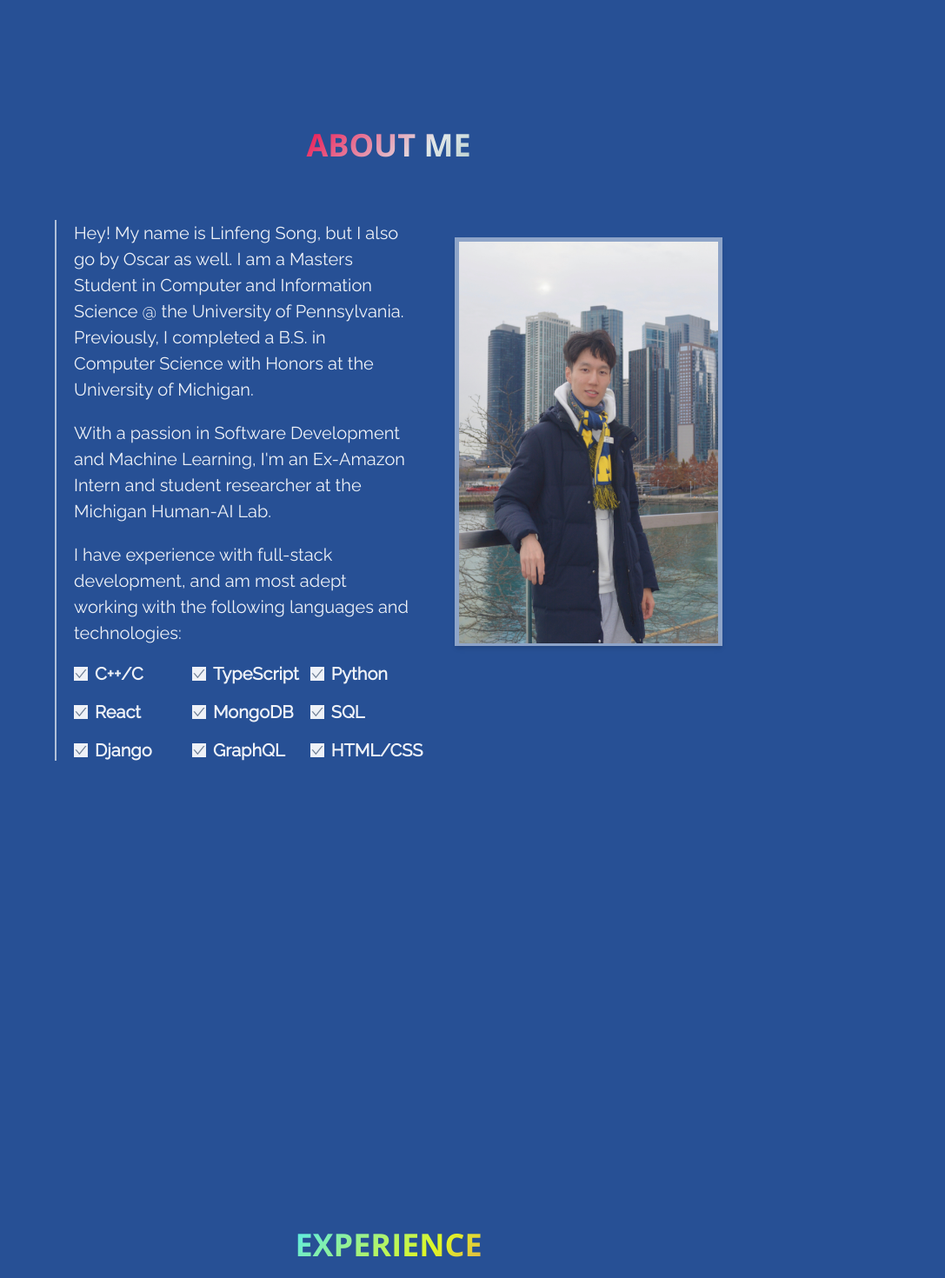
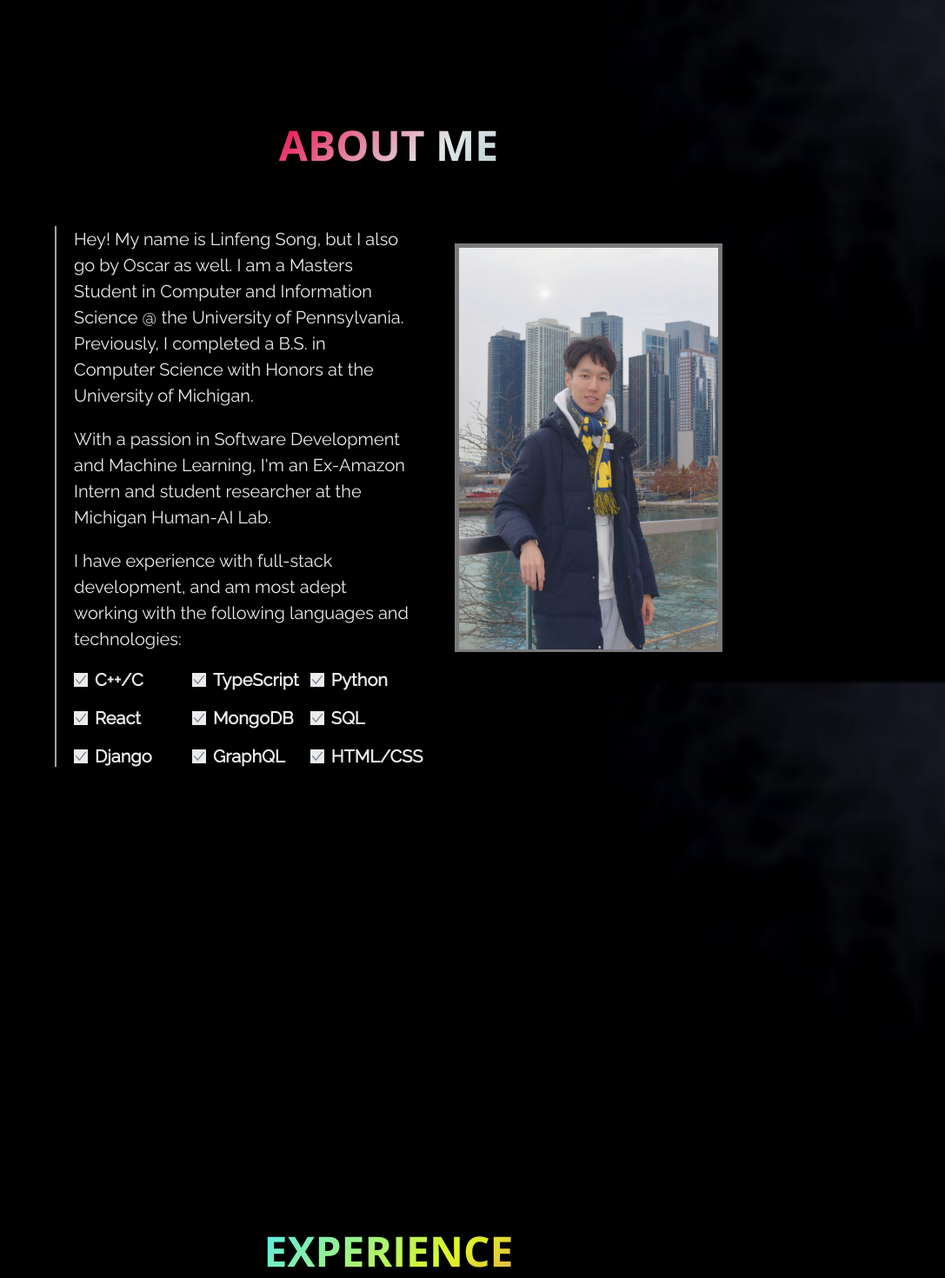
Before and after one commit to OscarSong2003/personalWebsite, a React (Create React App) app: page / in a window 1280 px wide. Shown: the part 840-2310 px from the top of the page at 87% size, without its empty margins (193-1280 px from the left). Built offline with nearby package versions, Linux system fonts and the light colour scheme.

Commit message:
updated background

```diff
--- a/src/components/About.tsx
+++ b/src/components/About.tsx
@@ -18,7 +18,7 @@ const About = (): React.ReactElement => {
     return (
         <Flex id="about" direction="column" justifyContent="center" alignItems="center"
         width="100%" height="900px">
-            <Heading color="whiteAlpha.900" className="animate-character2">About Me</Heading>
+            <Heading color="whiteAlpha.900" fontSize="5xl" className="animate-character2">About Me</Heading>
             <Flex direction="row" width="60%" mt="65px">
                 <Box width="57%" borderLeft="2px" borderLeftWidth="2px" pl={5} borderColor="whiteAlpha.700">
                     <Text color="whiteAlpha.900" fontSize="20px">Hey! My name is Linfeng Song,
--- a/src/components/Activities.tsx
+++ b/src/components/Activities.tsx
@@ -15,7 +15,7 @@ const Activities = () => {
     return (
         <Flex id="activities" direction="column" justifyContent="center" alignItems="center"
         width="100%" height="900px">
-            <Center width="100%"><Heading mb={5} color="whiteAlpha.900" className="animate-character5" >Activities & Interests</Heading></Center>
+            <Center width="100%"><Heading mb={5} color="whiteAlpha.900" className="animate-character5" fontSize="5xl" >Activities & Interests</Heading></Center>
             <Text fontSize="2xl" color="whiteAlpha.800">My extracurricular involvements & other passions.</Text>
 
             <SimpleGrid mt="50px" columns={3} width="75%" spacing={8}>
--- a/src/components/Experience.tsx
+++ b/src/components/Experience.tsx
@@ -11,7 +11,7 @@ const Experience = (): React.ReactElement => {
     return (
         <Flex id="experience" direction="column" justifyContent="center" alignItems="center"
         width="100%" minHeight="900px" marginTop="300px" paddingTop="150px" mb="100px">
-             <Heading mb={5} color="whiteAlpha.900" className="animate-character3">Experience</Heading>
+             <Heading mb={5} color="whiteAlpha.900" fontSize="5xl" className="animate-character3">Experience</Heading>
              <Flex mt={9} direction="column" justifyContent="left" alignItems="left"
              width="50%" marginLeft="2px" borderLeft="2px" borderLeftWidth="2px" pl={5} borderColor="whiteAlpha.700">
                 <Text fontSize="22px" color="whiteAlpha.800">Software Development Engineer Intern @ Amazon</Text>
--- a/src/components/Projects.tsx
+++ b/src/components/Projects.tsx
@@ -19,7 +19,7 @@ import { AiOutlineCheck } from "react-icons/ai";
 const Projects = (): React.ReactElement => {
     return (
         <Flex mt="500px" id="projects" direction="column" width="100%" minHeight="2600px" paddingTop="150px" px="81px" alignItems="center" justifyContent="center">
-            <Center width="100%"><Heading mb={5} color="whiteAlpha.900" className="animate-character4">Personal Projects</Heading></Center>
+            <Center width="100%"><Heading mb={5} color="whiteAlpha.900" fontSize="5xl" className="animate-character4">Personal Projects</Heading></Center>
 
             <Flex mt="80px" direction="row"  width="90%"  height="500px" borderRadius="2xl" >
                 <Box width="50%" height="80%" borderRadius="2xl" pl="0px" pt="10px">
--- a/src/components/ReachOut.tsx
+++ b/src/components/ReachOut.tsx
@@ -17,7 +17,7 @@ const ReachOut = (): React.ReactElement => {
     return (
         <Flex id="reachOut" direction="column" justifyContent="center" alignItems="center"
         width="100%" height="700px">
-            <Center width="100%"><Heading mb={5} color="whiteAlpha.900" className="animate-character6">Contact & Connect With Me</Heading></Center>
+            <Center width="100%"><Heading mb={5} color="whiteAlpha.900" fontSize="5xl" className="animate-character6">Contact & Connect With Me</Heading></Center>
             <Box mt={3} width="55%" textAlign="center">
                 <Text fontSize="2xl" color="whiteAlpha.800">
                 {/* I am currently seeking software engineering related internships and opportunities! */}
```
Also changed, not shown: public/images/background.png, public/images/background2.png (added).
